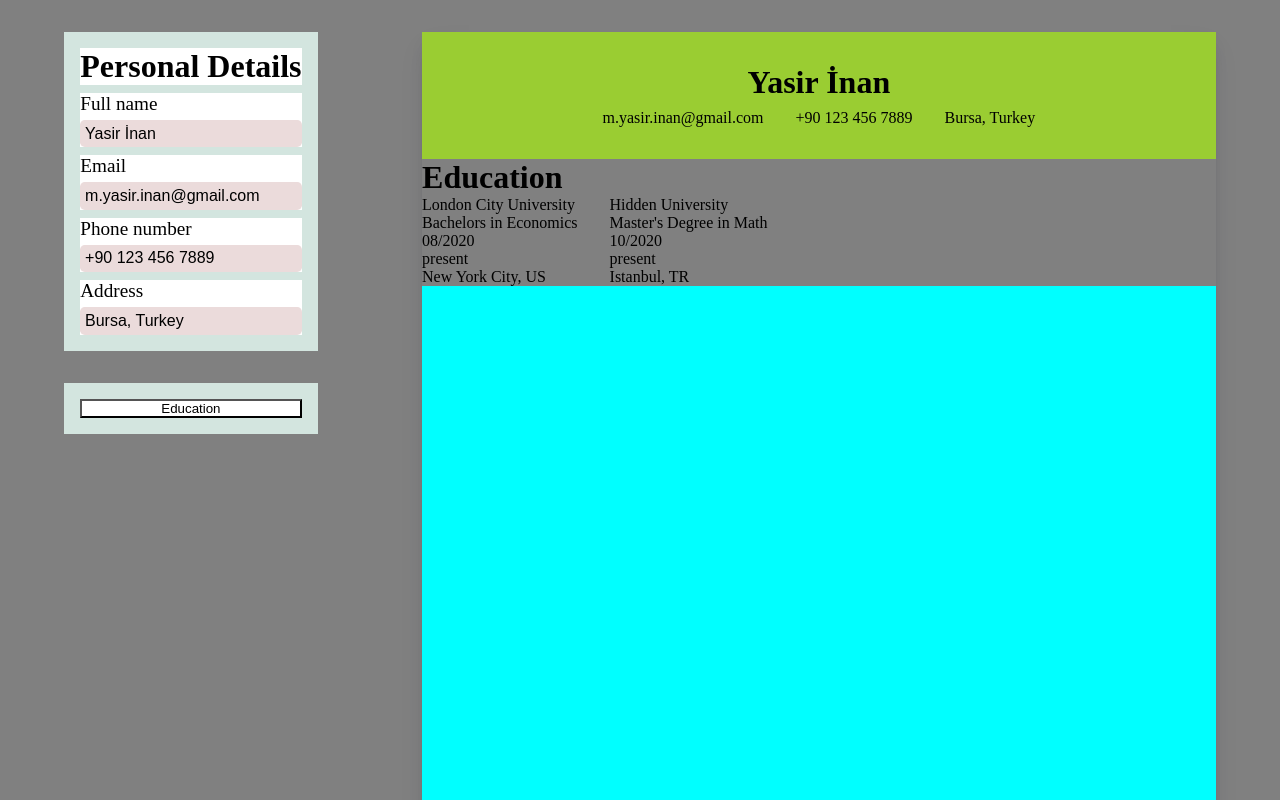
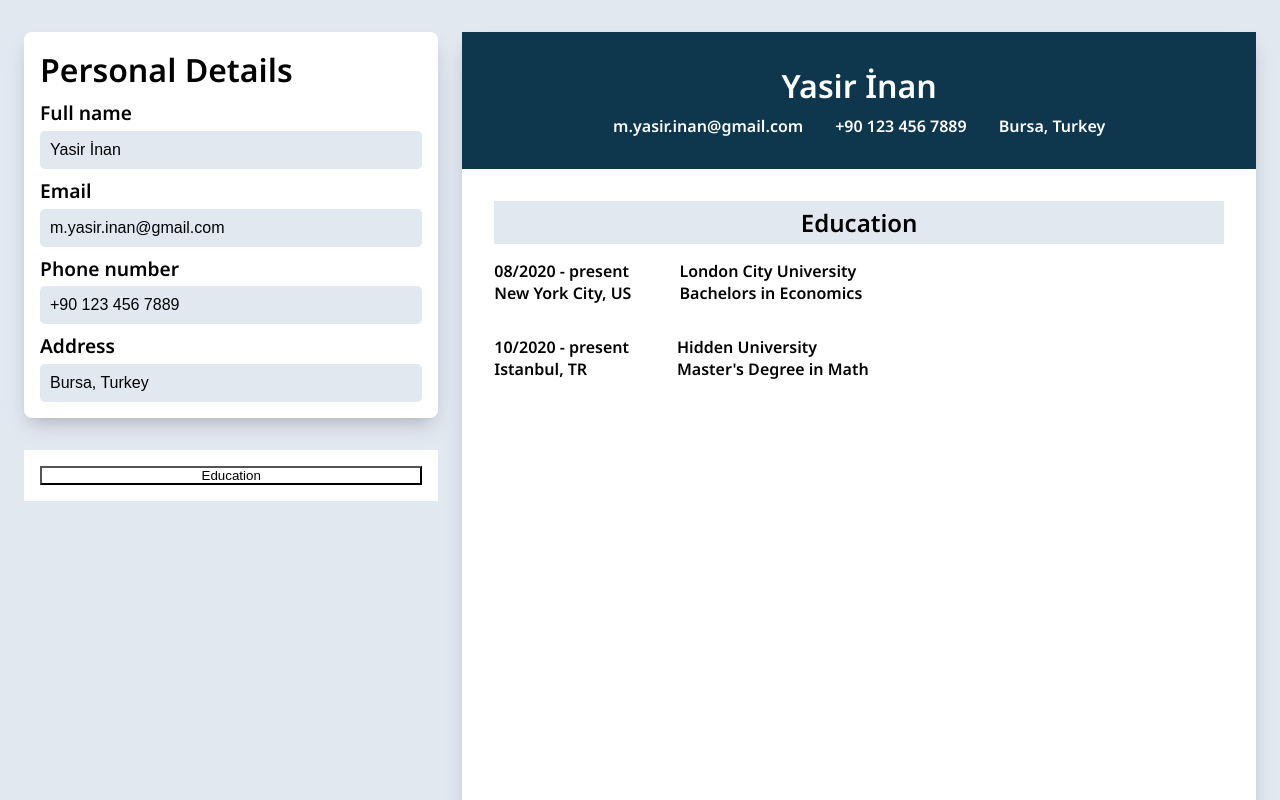
Before and after one commit to myinan/cv-app-react, a React (Vite) app: page / in a window 1280 px wide. Shown: the top 800 px of the page. Built offline with nearby package versions, Linux system fonts and the light colour scheme.

Commit message:
Style elements

```diff
--- a/src/components/sectionEdit.jsx
+++ b/src/components/sectionEdit.jsx
@@ -84,13 +84,20 @@ function PersonalField({ personInfo, setPersonInfo }) {
 function EducationInstance({ personInfo, setPersonInfo, index }) {
   const deepClone = structuredClone(personInfo);
   const cur = deepClone.educationInfo[index];
+  const [isOpen, setIsOpen] = useState(false);
+
+  const toggleDropdown = () => {
+    setIsOpen(!isOpen);
+  };
 
   const handleInputChange = (e, field) => {
     cur[field] = e.target.value;
     setPersonInfo(deepClone);
   };
 
-  return (
+  return !isOpen ? (
+    <button onClick={toggleDropdown}>{cur.schoolName}</button>
+  ) : (
     <div className="education-instance-edit">
       <div className="input-group">
         <label htmlFor={`school-name:${index}`}>School</label>
@@ -141,6 +148,8 @@ function EducationInstance({ personInfo, setPersonInfo, index }) {
           onChange={(e) => handleInputChange(e, "location")}
         ></input>
       </div>
+
+      <button onClick={toggleDropdown}>Close</button>
     </div>
   );
 }
--- a/src/components/sectionResume.jsx
+++ b/src/components/sectionResume.jsx
@@ -21,11 +21,17 @@ function EducationInfo({ personInfo }) {
         {personInfo.educationInfo.map((instance, index) => {
           return (
             <div className="education-instance-resume" key={index}>
-              <p>{instance.schoolName}</p>
-              <p>{instance.degree}</p>
-              <p>{instance.startDate}</p>
-              <p>{instance.endDate}</p>
-              <p>{instance.location}</p>
+              <div className="education-info-group">
+                <p className="dates">
+                  {instance.startDate} - {instance.endDate}
+                </p>
+                <p className="location">{instance.location}</p>
+              </div>
+
+              <div className="education-info-group">
+                <p className="schoolName">{instance.schoolName}</p>
+                <p className="degree">{instance.degree}</p>
+              </div>
             </div>
           );
         })}
--- a/src/index.css
+++ b/src/index.css
@@ -1,6 +1,17 @@
+:root {
+  --main-bg: #ffffff;
+  --accent-bg: #e2e8f0;
+  --resume-header-bg: #0e374e;
+  --border: #7dd3fc;
+}
+
 * {
   padding: 0;
   margin: 0;
   box-sizing: border-box;
-  background-color: gray;
 }
+
+@font-face {
+  font-family: "NotoSans-SemiBold";
+  src: url("./assets/NotoSans-SemiBold.ttf");
+}
--- a/src/styles/App.css
+++ b/src/styles/App.css
@@ -1,3 +1,7 @@
+#root {
+  background-color: var(--accent-bg);
+}
+
 .app {
   display: flex;
   gap: 24px;
@@ -5,4 +9,5 @@
   padding: 32px 24px;
   margin: auto;
   justify-content: space-around;
+  font-family: "NotoSans-SemiBold";
 }
--- a/src/styles/sectionEdit.css
+++ b/src/styles/sectionEdit.css
@@ -1,26 +1,47 @@
 .edit-section {
   display: flex;
   flex-direction: column;
+  flex-grow: 1;
   gap: 2rem;
+  max-width: 450px;
 }
 
-.personal-details,
-.education-details {
+.personal-details {
   display: flex;
   flex-direction: column;
   padding: 1rem;
   gap: 0.5rem;
-  background-color: rgb(211, 229, 223);
+  background-color: var(--main-bg);
+  border-radius: 0.5rem;
+  box-shadow:
+    0 13px 27px -5px rgba(50, 50, 93, 0.1),
+    0 8px 16px -8px rgba(0, 0, 0, 0.25);
+  cursor: default;
 }
 
-.personal-details *,
-.education-details * {
-  background-color: white;
+.personal-details * {
+  background-color: var(--main-bg);
 }
 
-.personal-details h2,
-.education-details h2 {
+.personal-details h2 {
   font-size: 2rem;
+}
+
+.education-details {
+  position: relative;
+  display: flex;
+  flex-direction: column;
+  padding: 1rem;
+  gap: 0.5rem;
+  background-color: var(--main-bg);
+}
+
+.education-details * {
+  background-color: var(--main-bg);
+}
+
+.education-details .education-instance-edit {
+  position: absolute;
 }
 
 .input-group {
@@ -31,9 +52,18 @@
 }
 
 .input-group input {
-  padding: 0.3rem;
+  padding: 0.5rem;
   font-size: 1rem;
-  border: none;
+  border: 2px solid transparent;
+  outline: none;
   border-radius: 0.3rem;
-  background-color: rgb(235, 219, 219);
+  background-color: var(--accent-bg);
+  transition:
+    border 0.25s,
+    box-shadow 0.25s;
 }
+
+.input-group input:focus {
+  border: 2px solid var(--border);
+  box-shadow: 0px 0px 72px -25px var(--border);
+}
--- a/src/styles/sectionResume.css
+++ b/src/styles/sectionResume.css
@@ -4,6 +4,7 @@
     0 8px 16px -8px rgba(0, 0, 0, 0.25);
   height: 29.7cm;
   width: 21cm;
+  cursor: default;
 }
 
 .resume-section {
@@ -11,7 +12,7 @@
   width: 100%;
   display: grid;
   grid-template-rows: auto auto 1fr;
-  background-color: aqua;
+  background-color: var(--main-bg);
 }
 
 .personal-info {
@@ -25,10 +26,11 @@
 
 .personal-info,
 .personal-info * {
-  background-color: yellowgreen;
+  background-color: var(--resume-header-bg);
+  color: var(--main-bg);
 }
 
-.contact-info {
+.personal-info .contact-info {
   display: flex;
   gap: 2rem;
 }
@@ -36,9 +38,27 @@
 .education-info {
   display: grid;
   grid-template-rows: auto 1fr;
+  margin: 2rem;
 }
 
-.education-instances-container {
+.education-info h1 {
   display: flex;
+  flex-grow: 1;
+  justify-content: center;
+  align-items: center;
+  background-color: var(--accent-bg);
+  font-size: 1.5rem;
+  padding: 0.3rem;
+}
+
+.education-info .education-instances-container {
+  display: flex;
+  flex-direction: column;
   gap: 2rem;
+  margin: 1rem 0rem;
 }
+
+.education-instances-container .education-instance-resume {
+  display: flex;
+  gap: 3rem;
+}
```
Also changed, not shown: src/assets/NotoSans-SemiBold.ttf (added).
